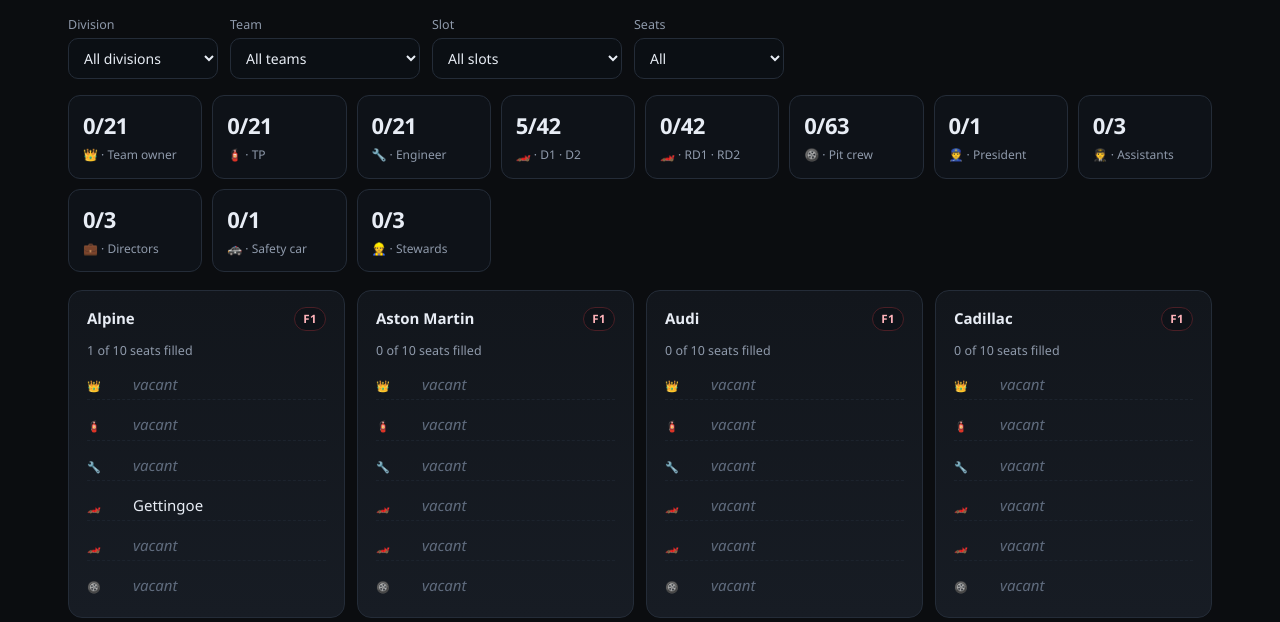
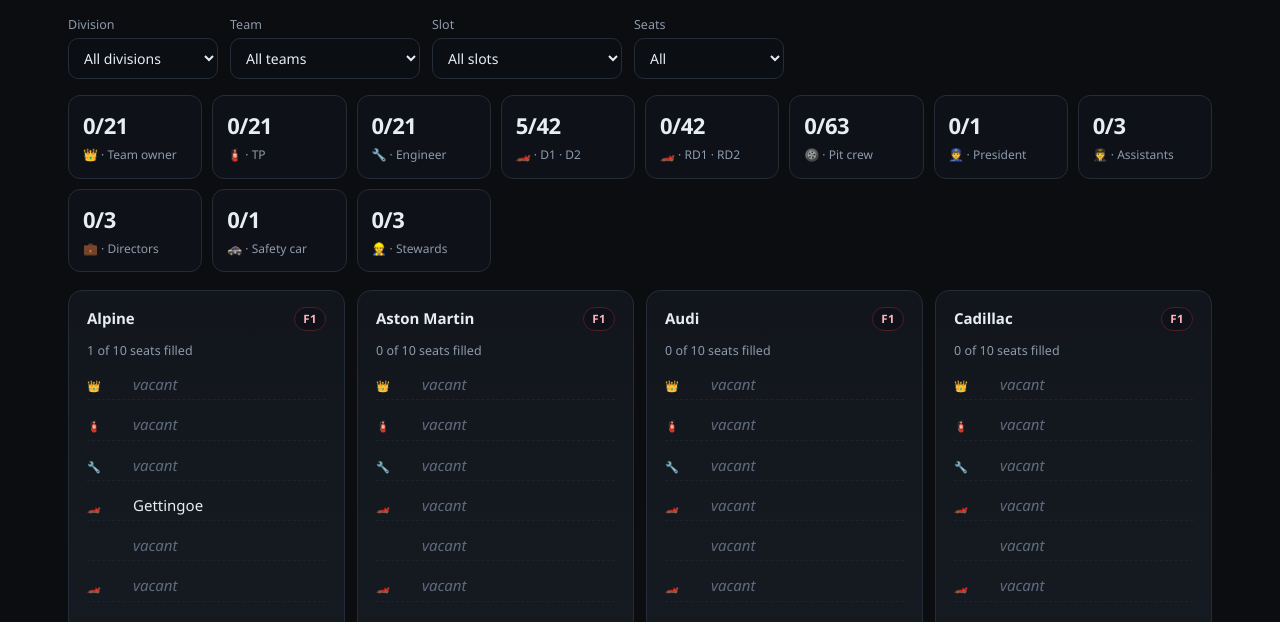
Before and after one commit to OriYelliOcti/Vanta-Racing-Series, a plain HTML site: page grid.html in a window 1280 px wide. Shown: the part 178-800 px from the top of the page. Drawn offline with Linux system fonts and the light colour scheme.

Commit message:
Show one line per seat on the grid instead of joining a slot's members.

```diff
--- a/assets/grid.js
+++ b/assets/grid.js
@@ -96,19 +96,26 @@
       const slotFilter = slotSelect.value;
       const state = stateSelect.value;
       const own = slotsFor(team);
-      const rows = own.filter((s) => !slotFilter || s.key === slotFilter).map((slot) => {
+      const rows = [];
+
+      // One line per seat: a slot with capacity 2 is two seats, not one row.
+      for (const slot of own) {
+        if (slotFilter && slot.key !== slotFilter) continue;
         const members = filledOf(team, slot.key);
-        if (state === "open" && members.length) return "";
-        if (state === "filled" && !members.length) return "";
-        const who = members.length
-          ? members.map((m) => VRS.esc(m.name)).join(", ")
-          : "vacant";
-        return `<div class="slot">
-          <div class="code">${VRS.esc(slot.code)}</div>
-          <div class="who ${members.length ? "" : "vacant"}">${who}</div>
-        </div>`;
-      });
-      const body = rows.filter(Boolean).join("");
+        const capacity = Math.max(slot.capacity || 1, members.length);
+        for (let index = 0; index < capacity; index += 1) {
+          const member = members[index];
+          if (state === "open" && member) continue;
+          if (state === "filled" && !member) continue;
+          rows.push(`<div class="slot">
+            <div class="code">${index === 0 ? VRS.esc(slot.code) : ""}</div>
+            <div class="who ${member ? "" : "vacant"}">${
+              member ? VRS.esc(member.name) : "vacant"
+            }</div>
+          </div>`);
+        }
+      }
+      const body = rows.join("");
       if (!body) return "";
       const filled = own.reduce((sum, s) => sum + filledOf(team, s.key).length, 0);
       return `<article class="card team">
--- a/grid.html
+++ b/grid.html
@@ -5,11 +5,11 @@
   <meta name="viewport" content="width=device-width, initial-scale=1">
   <title>The grid</title>
   <link rel="icon" type="image/png" href="assets/favicon.png">
-  <link rel="stylesheet" href="assets/style.css?v=20261120">
+  <link rel="stylesheet" href="assets/style.css?v=20261121">
 </head>
 <body>
   <main class="wrap"><div id="app"><p class="muted">Loading…</p></div></main>
-  <script src="assets/app.js?v=20261120"></script>
-  <script src="assets/grid.js?v=20261120"></script>
+  <script src="assets/app.js?v=20261121"></script>
+  <script src="assets/grid.js?v=20261121"></script>
 </body>
 </html>
```
Also changed, not shown: fantasy.html (+3 -3 lines), index.html (+2 -2 lines), races.html (+3 -3 lines), schedule.html (+3 -3 lines), stewards.html (+3 -3 lines).
